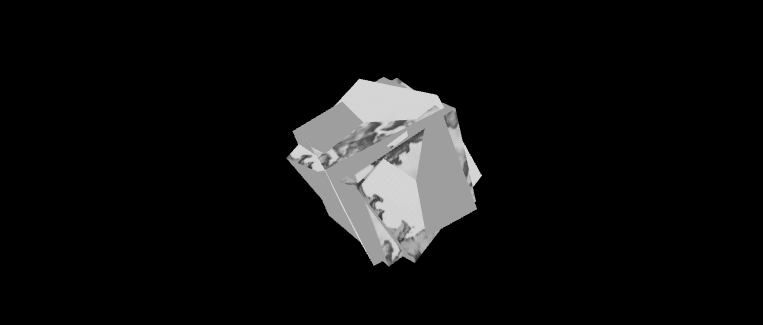
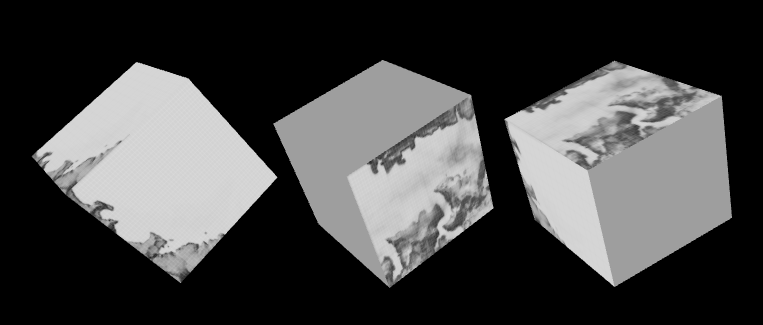
Before and after one commit to yeltakom/worlds, a plain HTML site: page index.html in a window 1280 px wide. Shown: the part 233-558 px from the top of the page, without its empty margins (254-1017 px from the left). Drawn offline with nearby package versions, Linux system fonts and the light colour scheme.

Commit message:
Update index.html

```diff
--- a/index.html
+++ b/index.html
@@ -44,6 +44,12 @@
             }
 
             // 3 küp oluşturma
+            const positions = [
+                new THREE.Vector3( -1, 0, 0 ), // İlk küp pozisyonu
+                new THREE.Vector3( 1, 0, 0 ),  // İkinci küp pozisyonu
+                new THREE.Vector3( 0, 0, 0 )   // Üçüncü küp pozisyonu
+            ];
+
             for ( let i = 0; i < 3; i++ ) {
 
                 // Eşit boyutta küpler
@@ -61,10 +67,13 @@
                 // Mesh oluşturma
                 const cube = new THREE.Mesh( geometry, materials );
 
-                // Aynı pozisyonda yerleştirme (birbirlerine girmiş olacaklar)
-                cube.position.set( 0, 0, 0 );
+                // Pozisyon atama (önceki pozisyonların iki katı uzaklıkta)
+                cube.position.copy( positions[i].multiplyScalar(2) );
 
-                // Daha yavaş dönüş hızı
+                // Küplerin hala kesişmesi için boyutlarını biraz artırabiliriz
+                cube.scale.set( 1.2, 1.2, 1.2 );
+
+                // Dönüş hızı
                 cube.userData.rotationSpeed = {
                     x: ( Math.random() * 0.002 + 0.001 ), // 0.001 ile 0.003 arasında
                     y: ( Math.random() * 0.002 + 0.001 ),
```
